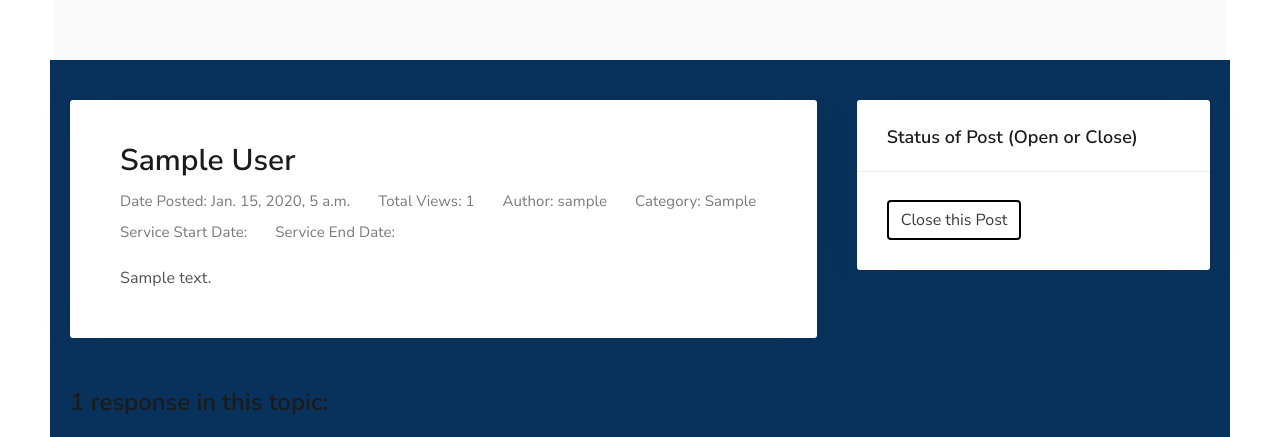
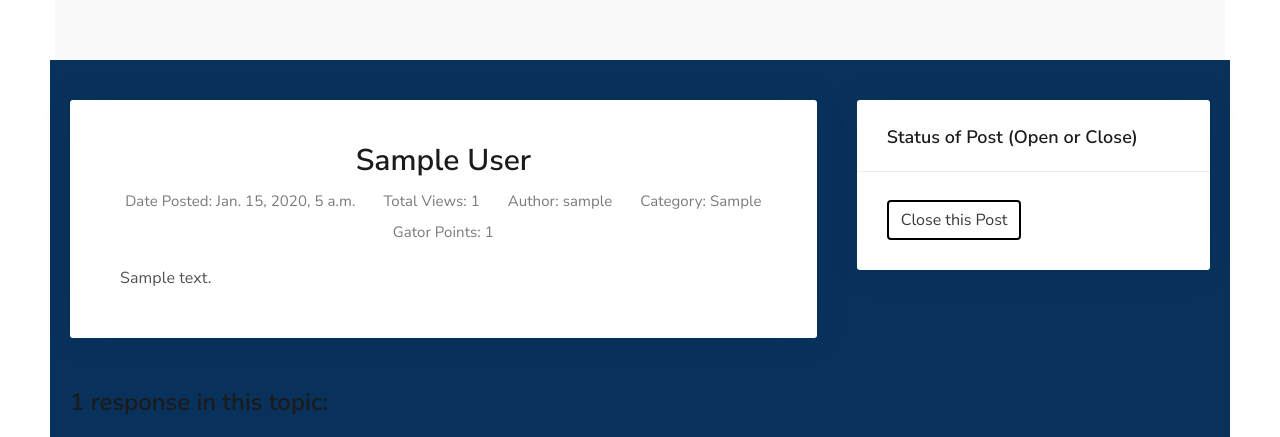
Before and after one commit to ZachJasko/CEN3031-Project, a Django app: page /topic/1/ in a window 1280 px wide. Shown: the part 132-569 px from the top of the page. Run offline with Django 3.2, Linux system fonts and the light colour scheme; a user stored in the database is signed in; tables that the repository leaves empty hold one stand-in row (values such as "Sample post"); grey boxes marked "Sample" are stand-in pictures; some libraries are stand-ins or nearby versions.

Commit message:
fufills the missing leaderboard logic. Only adds points, has no funciton for removal of points for when the change "unaccept user". Enjoy!

```diff
--- a/forum/models.py
+++ b/forum/models.py
@@ -52,6 +52,7 @@ class Answer(models.Model):
     content = models.TextField(max_length=500)
     date_created = models.DateTimeField(auto_now_add=True, null=True)
     accepted = models.BooleanField(default=False)
+    gatorpnts = models.IntegerField(null=True)
 
     def __str__(self):
         return self.user_post.title
@@ -73,3 +74,12 @@ class TopicView(models.Model):
 
     def __str__(self):
         return self.user_post.title
+
+class Leaderboard(models.Model):
+    user = models.ForeignKey(User, on_delete = models.CASCADE)
+    lead_names = models.CharField(max_length=100)
+    tot_gatorpnts = models.IntegerField(default=0, null=True)
+    badge = models.ImageField(default="1.jpg", null=True, blank=True)
+
+    def __str__(self):
+        return self.user.username
--- a/forum/views.py
+++ b/forum/views.py
@@ -1,7 +1,7 @@
 from django.shortcuts import render, redirect, get_object_or_404
 from django.http import HttpResponse, HttpResponseRedirect, JsonResponse
 from .models import *
-from django.db.models import Count, Q
+from django.db.models import Count, Q, F
 from django.contrib.auth.decorators import login_required
 # importing messages
 from django.contrib import messages
@@ -81,13 +81,16 @@ def postTopic(request, pk):
     # Get all answers of a specific post.
     answers = Answer.objects.filter(user_post = post_topic)
 
+    # Get points assigned to the post to align with the answers
+    gatorpnts = UserPost.objects.get(title=post_topic).gatorpnts
+
     # Answer form.
     answer_form = AnswerForm(request.POST or None)
     if request.method == "POST":
         if answer_form.is_valid():
             content = request.POST.get('content')
             # passing User Id & User Post Id to DB
-            ans = Answer.objects.create(user_post=post_topic, user=request.user, content=content)
+            ans = Answer.objects.create(user_post=post_topic, user=request.user, content=content, gatorpnts=gatorpnts)
             ans.save()
             return HttpResponseRedirect(post_topic.get_absolute_url())
     else:
@@ -99,6 +102,7 @@ def postTopic(request, pk):
         'answer_form':answer_form,
         'is_moderator': request.user.author.is_moderator,  # Pass moderator status
         'post_is_open': post_topic.is_open,  # Pass post status
+        'gatorpnts':gatorpnts,
     }
 
     # Add accept_answer_url to the context for each answer
@@ -177,6 +181,8 @@ def blogDetailView(request, slug):
 def accept_answer(request, pk):
     answer = get_object_or_404(Answer, pk=pk)
     user_post = answer.user_post
+    user_name = answer.user.username
+
     if request.user == user_post.author.user:
         # Unaccept all other answers for this post
         user_post.answer_set.exclude(pk=pk).update(accepted=False)
@@ -184,6 +190,18 @@ def accept_answer(request, pk):
         # Toggle the accepted status of the selected answer
         answer.accepted = not answer.accepted
         answer.save()
+
+    if answer.accepted == True and Leaderboard.objects.filter(lead_names=user_name).exists() == False:
+        leaders = Leaderboard.objects.create(user=answer.user, lead_names=user_name)
+        leaders.save()
+        Leaderboard.objects.filter(user = answer.user).update(tot_gatorpnts=F('tot_gatorpnts')+answer.gatorpnts)
+    elif answer.accepted == True and Leaderboard.objects.filter(lead_names=user_name).exists() == True:
+        Leaderboard.objects.filter(user = answer.user).update(tot_gatorpnts=F('tot_gatorpnts')+answer.gatorpnts)
+    elif answer.accepted == False:
+        pass
+    else:
+        pass
+
     return HttpResponseRedirect(user_post.get_absolute_url())
 
 @login_required(login_url='login')
--- a/templates/topic-detail.html
+++ b/templates/topic-detail.html
@@ -11,14 +11,13 @@
 
                         <div class="dx-blog-post-box">
 
-                            <h1 class="h3 dx-blog-post-title">{{ topic.title }}</h1>
-                            <ul class="dx-blog-post-info">
+                            <h1 class="h3 dx-blog-post-title" style="text-align:center">{{ topic.title }}</h1>
+                            <ul class="dx-blog-post-info" style="text-align:center">
                                 <li>Date Posted: {{ topic.date_created }}</li>
                                 <li>Total Views: {{ topic.topic_view_count }}</li>
                                 <li>Author: {{ topic.author.user }}</li>
                                 <li>Category: {{topic.category}} </li>
-                                <li>Service Start Date: </li>
-                                <li>Service End Date: </li>
+                                <li>Gator Points: {{topic.gatorpnts}}</li>
                             </ul>
                             <p class="mnb-2">{{ topic.description }}</p>
                         </div>
@@ -62,6 +61,7 @@
                                     <div class="dx-comment-text">
                                         <p class="mb-0">{{ answer.content }}</p>
                                     </div>
+
                                         <!-- Accept Service Button -->
                                     {% if user == topic.author.user %}
                                         <a href="{{ answer.accept_answer_url }}" class="btn btn-success">
@@ -73,6 +73,7 @@
                                         </a>
                                     {% endif %}
                                     <!-- / Accept Service Button -->
+
                                 </div>
                             </div>
                         </div>
--- a/templates/user-post.html
+++ b/templates/user-post.html
@@ -6,12 +6,12 @@
         <div class="container">
             <form action="" method="POST" class="dx-form mt-50 mb-45">
                 <div class="row vertical-gap md-gap">
-                    <div class="col-lg-8">
+                    <div class="col-lg-12">
                         <h2 class="h4" style="text-align:center">Post A New Topic</h2>
                         <div class="dx-box mt-55">
                             <div class="row vertical-gap">
 
-                                <div class="col-lg-4">
+                                <div class="col-lg-3">
                                     <label for="category">Select a Post Category:</label>
                                     <select name="category" id="category">
                                         <option value="Pet Services">Pet Services</option>
@@ -28,7 +28,7 @@
                                     </select>
                                 </div>
 
-                                <div class="col-lg-2">
+                                <div class="col-lg-3">
                                     <label for="gatorpnts">Assign Gator Points (range 1 - 10):</label>
                                     <input type="number" id="gatorpnts" name="gatorpnts" min="1" max="10" value="1">
                                 </div>
```
